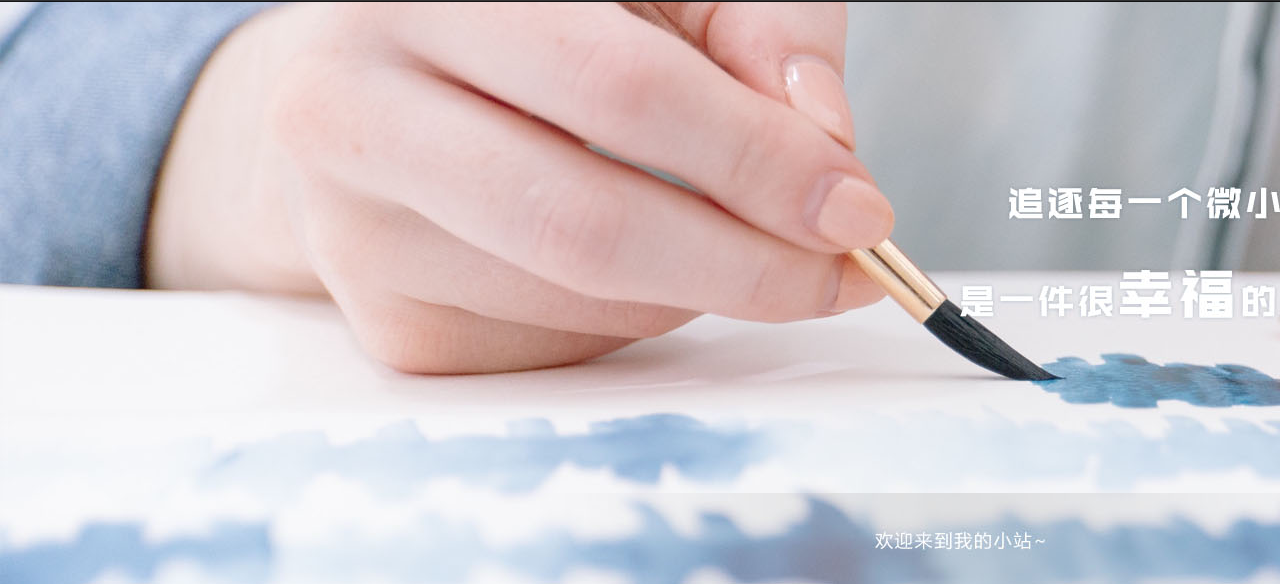
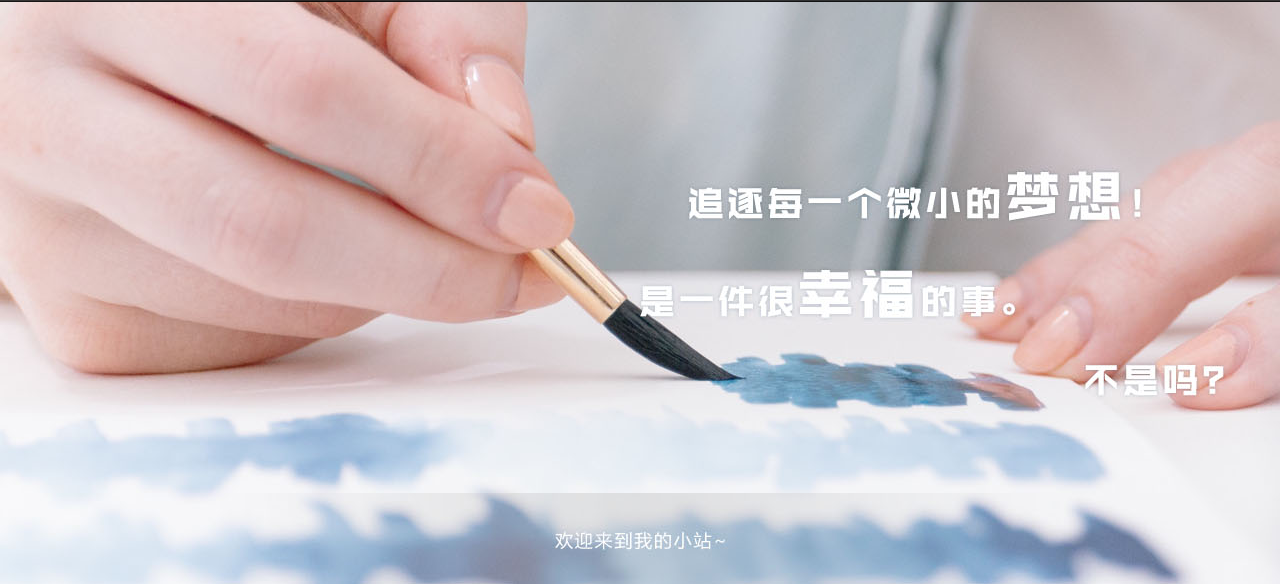
Before and after one commit to artwind/artwind.github.io, a plain HTML site: page index.html in a window 1280 px wide. Shown: the part 59-643 px from the top of the page. Drawn offline with Linux system fonts and the light colour scheme.

Commit message:
Update index.html

```diff
--- a/index.html
+++ b/index.html
@@ -18,7 +18,7 @@
     }
     .top{
         height: 646px;
-        background: url("images/bg1.jpg");
+        background: url("images/bg1.jpg") center;
     }
     .logo{
         margin-top: 15px;
```
